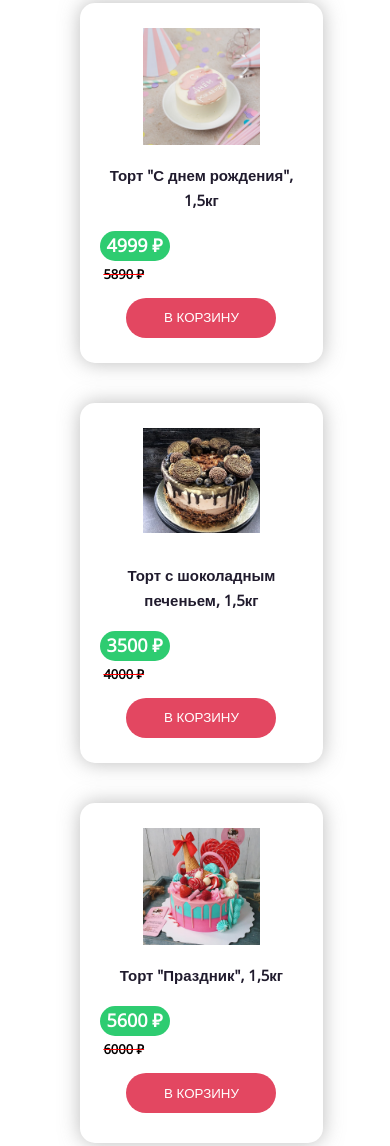
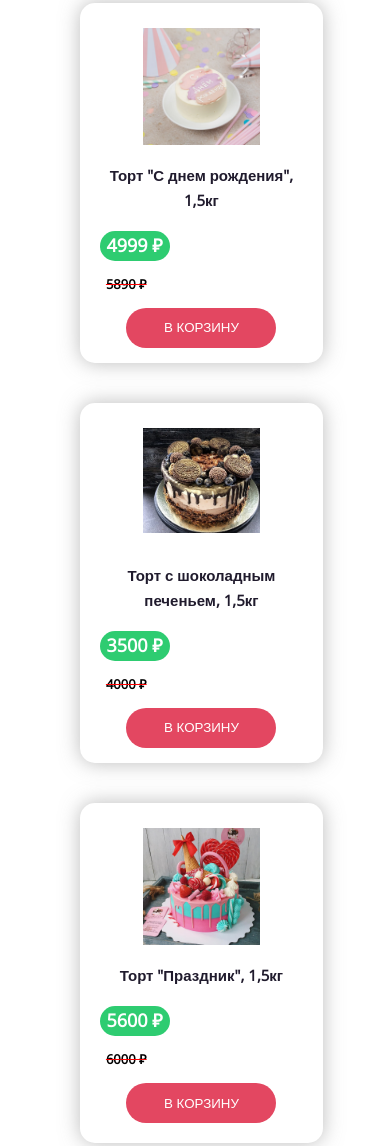
Before and after one commit to S0IG0/HTML_course_paper, a plain HTML site: page tort.html in a window 390 px wide. Shown: the part 769-1915 px from the top of the page. Drawn offline with nearby package versions, Linux system fonts and the light colour scheme.

Commit message:
second commit3

```diff
--- a/css/tort.css
+++ b/css/tort.css
@@ -746,8 +746,9 @@ p {
         margin-left: 15px;
     }
     .pr_price_out {
-        width: 25%;
-        margin-left: 10px;
+        width: 40%;
+        margin: 0 0 0 -5px;
+        text-decoration: line-through red;
     }
 
     .pr_intro{
```
